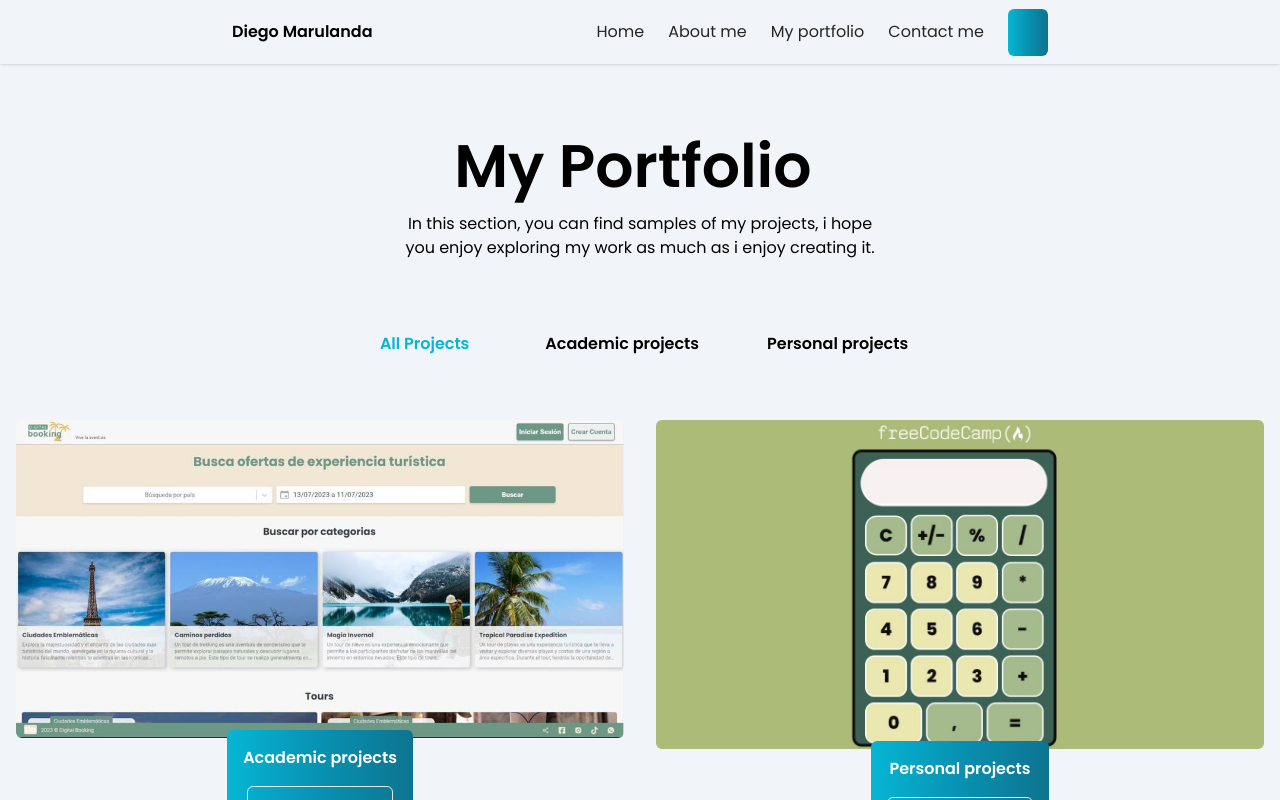
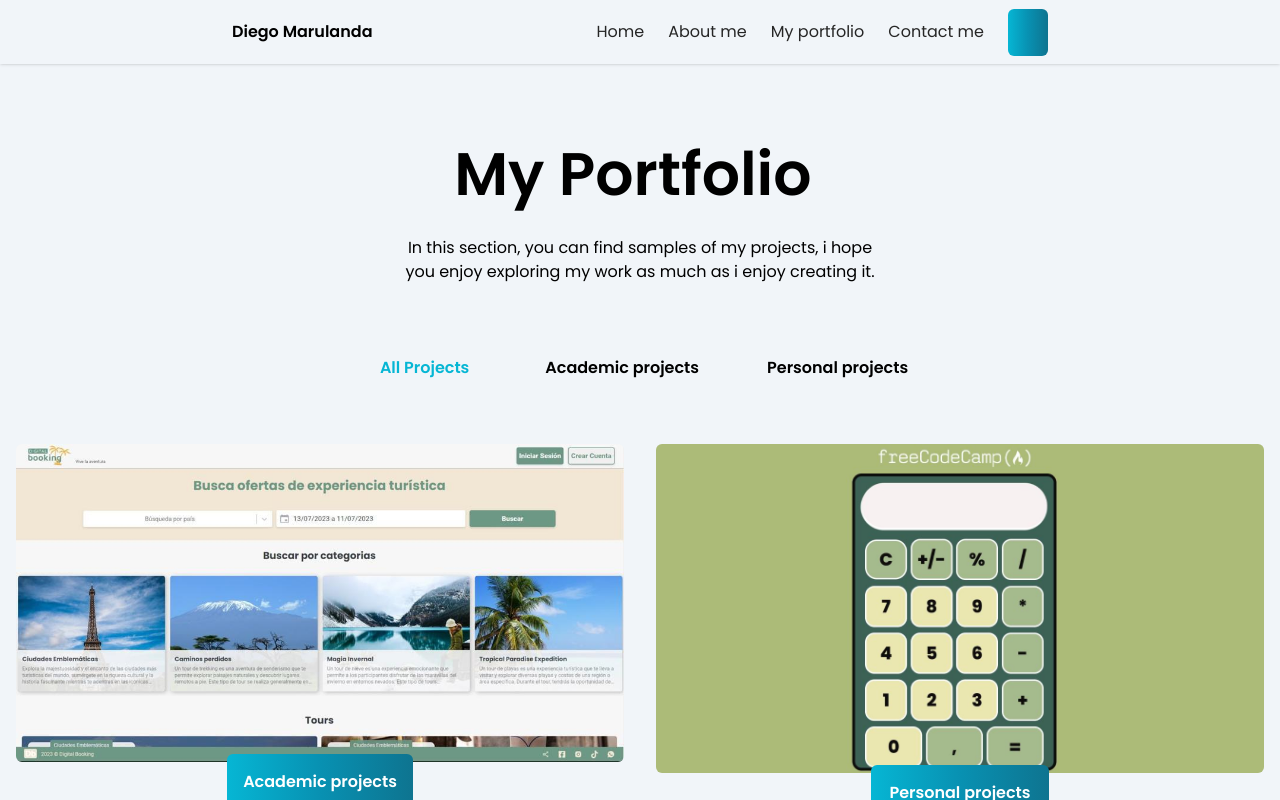
Before and after one commit to DiegoMarulandaB/Portfolio, a Next.js app: page /projects in a window 1280 px wide. Shown: the top 800 px of the page. Built offline with nearby package versions, Linux system fonts and the light colour scheme; some icons are missing.

Commit message:
add fixes_projects_academic_projects_personal_projects_h1

```diff
--- a/src/app/academicprojects/page.tsx
+++ b/src/app/academicprojects/page.tsx
@@ -47,7 +47,7 @@ const AcademicProjects: React.FC = () => {
   return (
     <section id="projects" className="my-20 pb-1 md:pt-12 md:pb-1">
       <h1 className="text-center">
-        <AnimatedText text="Academic projects" className=" mx-2 mr-2 mb-2 mt-6" />
+        <AnimatedText text="Academic projects" className=" mx-2 mr-2 mb-2 mt-4" />
       </h1>
       <div className="flex flex-col items-center justify-center space-y-28 mx-4 mt-8">
         {projects.map((project, idx) => (
--- a/src/app/personalprojects/page.tsx
+++ b/src/app/personalprojects/page.tsx
@@ -47,7 +47,7 @@ const PersonalProjects: React.FC = () => {
   return (
     <section id="projects" className="my-20 pb-1 md:pt-12 md:pb-1">
       <h1 className="text-center ">
-        <AnimatedText text="Personal projects" className="mx-2  mr-2 mb-2 mt-6 " />
+        <AnimatedText text="Personal projects" className="mx-2 mr-2 mb-2 mt-4" />
       </h1>
       <div className="flex flex-col items-center justify-center space-y-28 mx-4 mt-8  ">
         {projects.map((project, idx) => (
--- a/src/app/projects/page.tsx
+++ b/src/app/projects/page.tsx
@@ -62,9 +62,9 @@ const Projects: React.FC = () => {
           <div className="w-full px-4">
             <div className="mx-auto mb-[60px] max-w-[510px] text-center">
               <h1 className="text-center">
-                <AnimatedText text="My portfolio" className="mx-2 mr-2 mb-2 mt-2 " />
+                <AnimatedText text="My portfolio" className="mx-2 mr-2 mb-2 mt-4" />
               </h1>
-              <p className="text-1xl text-body-color text-center mx-2 mr-2">
+              <p className="text-1xl text-body-color text-center mx-2 mr-2 mt-4">
                 In this section, you can find samples of my projects, i hope you enjoy exploring my work as much as i
                 enjoy creating it.
               </p>
```
